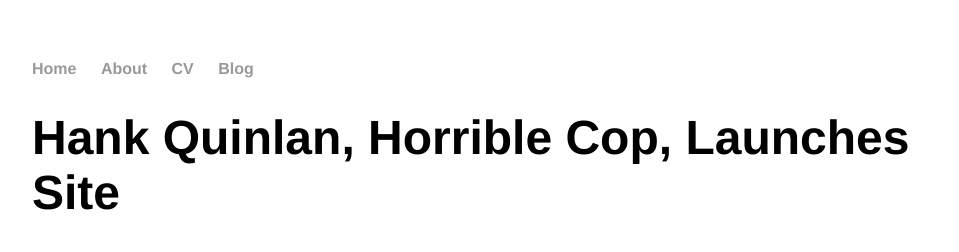
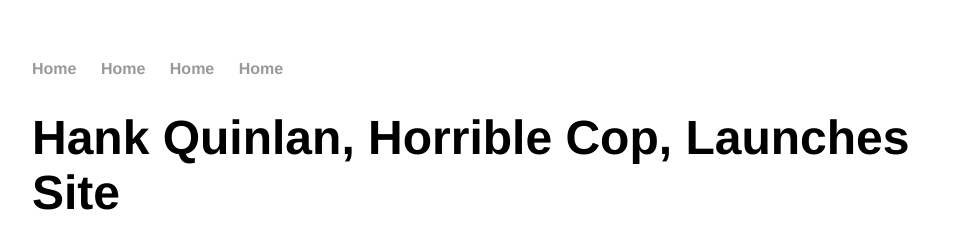
Before and after one commit to aaottlau/aaottlau.github.io, a Jekyll site: the page built from _posts/2014-04-30-hank-quinlan-site-launched.md, in a window 1280 px wide. Shown: the top 252 px of the page, without its empty margins (160-1119 px from the left). Built offline with Jekyll 4.4.1, drawn with Linux system fonts in a browser that asks for light colours.

Commit message:
Update default.html

```diff
--- a/_layouts/default.html
+++ b/_layouts/default.html
@@ -9,9 +9,9 @@
 			<nav>
 	    		<ul>
 	        		<li><a href="/">Home</a></li>
-		        	<li><a href="/">About</a></li>
-	        		<li><a href="/">CV</a></li>
-	        		<li><a href="/">Blog</a></li>
+		        	<li><a href="/">Home</a></li>
+	        		<li><a href="/">Home</a></li>
+	        		<li><a href="/">Home</a></li>
 	    		</ul>
 			</nav>
 			<div class="container">
```
